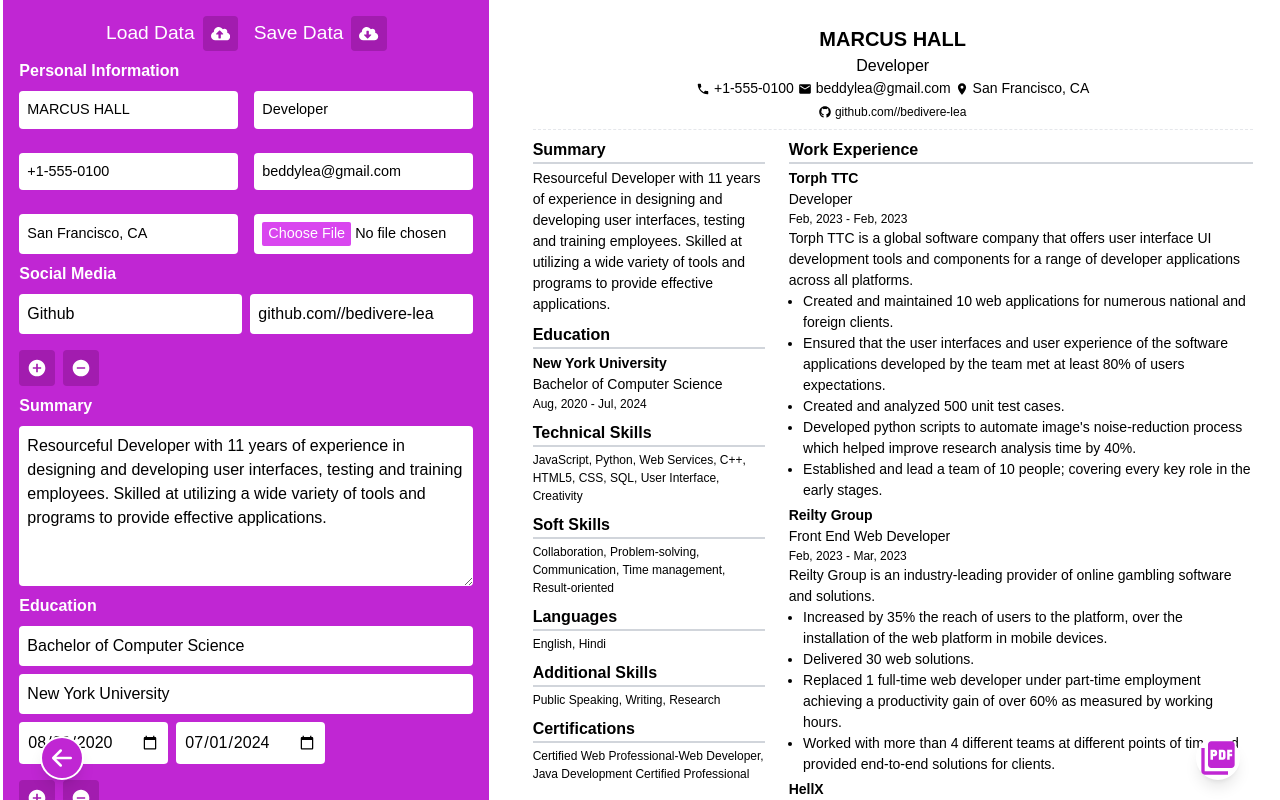
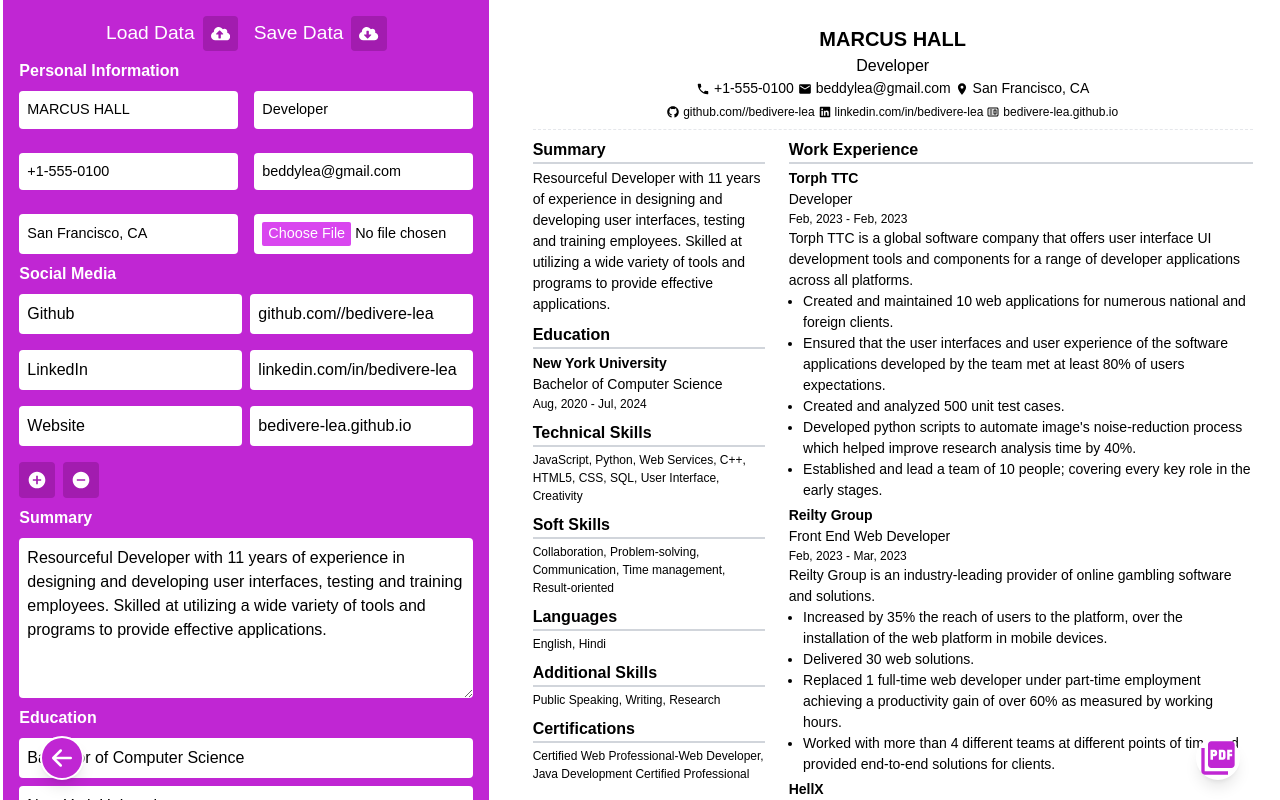
Before and after one commit to sauravhathi/atsresume, a Next.js app: page / in a window 1280 px wide. Built offline with nearby package versions, Linux system fonts and the light colour scheme.

Commit message:
key point input maxlength remove

```diff
--- a/components/form/Projects.jsx
+++ b/components/form/Projects.jsx
@@ -34,7 +34,6 @@ const Projects = ({ resumeData, handleProjects, addProjects, removeProjects }) =
               name="keyAchievements"
               className="w-full other-input h-40"
               value={project.keyAchievements}
-              maxLength="250"
               onChange={(e) => handleProjects(e, index)} />
             <div className="flex-wrap-gap-2">
               <input
--- a/components/form/WorkExperience.jsx
+++ b/components/form/WorkExperience.jsx
@@ -34,7 +34,6 @@ const WorkExperience = ({ resumeData, handleWorkExperience, addWorkExperience, r
               name="keyAchievements"
               className="w-full other-input h-40"
               value={workExperience.keyAchievements}
-              maxLength="250"
               onChange={(e) => handleWorkExperience(e, index)} />
             <div className="flex-wrap-gap-2">
               <input
--- a/components/utility/DefaultResumeData.jsx
+++ b/components/utility/DefaultResumeData.jsx
@@ -9,6 +9,14 @@ const DefaultResumeData = {
     {
       socialMedia: "Github",
       link: "github.com//bedivere-lea",
+    },
+    {
+      socialMedia: "LinkedIn",
+      link: "linkedin.com/in/bedivere-lea",
+    },
+    {
+      socialMedia: "Website",
+      link: "bedivere-lea.github.io",
     },
   ],
   summary: "Resourceful Developer with 11 years of experience in designing and developing user interfaces, testing and training employees. Skilled at utilizing a wide variety of tools and programs to provide effective applications.",
--- a/pages/builder.jsx
+++ b/pages/builder.jsx
@@ -11,15 +11,17 @@ import PersonalInformation from "../components/form/PersonalInformation";
 import Summary from "../components/form/Summary";
 import Projects from "../components/form/Projects";
 import Education from "../components/form/Education";
-import {MdPictureAsPdf} from "react-icons/md";
 import dynamic from "next/dynamic";
 
 
 
 export default function Builder(props) {
+  // resume data
   const [resumeData, setResumeData] = useState(DefaultResumeData);
+  // form hide/show
   const [formClose, setFormClose] = useState(false);
 
+  // load backup resume data
   const handleLoad = (event) => {
     const file = event.target.files[0];
     const reader = new FileReader();
@@ -30,6 +32,7 @@ export default function Builder(props) {
     reader.readAsText(file);
   };
 
+  // download resume data
   const handleDownload = (data, filename, event) => {
     event.preventDefault();
     const jsonData = JSON.stringify(data);
@@ -40,11 +43,13 @@ export default function Builder(props) {
     link.click();
   };
 
+  // personal information
   const handleChange = (e) => {
     setResumeData({ ...resumeData, [e.target.name]: e.target.value });
     console.log(resumeData);
   };
 
+  // profile picture
   const handleProfilePicture = (e) => {
     const file = e.target.files[0];
     const reader = new FileReader();
@@ -54,43 +59,11 @@ export default function Builder(props) {
     reader.readAsDataURL(file);
   };
 
-  const handleSocialMedia = (e, index) => {
-    const newSocialMedia = [...resumeData.socialMedia];
-    newSocialMedia[index][e.target.name] = e.target.value.replace("https://", "");
-    setResumeData({ ...resumeData, socialMedia: newSocialMedia });
-  };
-
+  // education
   const handleEducation = (e, index) => {
     const newEducation = [...resumeData.education];
     newEducation[index][e.target.name] = e.target.value;
     setResumeData({ ...resumeData, education: newEducation });
-  };
-
-  const handleworkExperience = (e, index) => {
-    const newworkExperience = [...resumeData.workExperience];
-    newworkExperience[index][e.target.name] = e.target.value;
-    setResumeData({ ...resumeData, workExperience: newworkExperience });
-  };
-
-  const handleProjects = (e, index) => {
-    const newProjects = [...resumeData.projects];
-    newProjects[index][e.target.name] = e.target.value;
-    setResumeData({ ...resumeData, projects: newProjects });
-    console.log(resumeData.projects)
-  };
-
-  const addSocialMedia = () => {
-    setResumeData({
-      ...resumeData,
-      socialMedia: [...resumeData.socialMedia, { socialMedia: "", link: "" }],
-    });
-  };
-
-  const removeSocialMedia = (index) => {
-    const newSocialMedia = [...resumeData.socialMedia];
-    newSocialMedia[index] = newSocialMedia[newSocialMedia.length - 1];
-    newSocialMedia.pop();
-    setResumeData({ ...resumeData, socialMedia: newSocialMedia });
   };
 
   const addEducation = () => {
@@ -105,6 +78,13 @@ export default function Builder(props) {
     newEducation[index] = newEducation[newEducation.length - 1];
     newEducation.pop();
     setResumeData({ ...resumeData, education: newEducation });
+  };
+
+  // work experience
+  const handleworkExperience = (e, index) => {
+    const newworkExperience = [...resumeData.workExperience];
+    newworkExperience[index][e.target.name] = e.target.value;
+    setResumeData({ ...resumeData, workExperience: newworkExperience });
   };
 
   const addworkExperience = () => {
@@ -124,6 +104,14 @@ export default function Builder(props) {
     setResumeData({ ...resumeData, workExperience: newworkExperience });
   };
 
+  // projects
+  const handleProjects = (e, index) => {
+    const newProjects = [...resumeData.projects];
+    newProjects[index][e.target.name] = e.target.value;
+    setResumeData({ ...resumeData, projects: newProjects });
+    console.log(resumeData.projects)
+  };
+
   const addProjects = () => {
     setResumeData({
       ...resumeData,
@@ -141,6 +129,28 @@ export default function Builder(props) {
     setResumeData({ ...resumeData, projects: newProjects });
   };
 
+  // social media
+  const handleSocialMedia = (e, index) => {
+    const newSocialMedia = [...resumeData.socialMedia];
+    newSocialMedia[index][e.target.name] = e.target.value.replace("https://", "");
+    setResumeData({ ...resumeData, socialMedia: newSocialMedia });
+  };
+
+  const addSocialMedia = () => {
+    setResumeData({
+      ...resumeData,
+      socialMedia: [...resumeData.socialMedia, { socialMedia: "", link: "" }],
+    });
+  };
+
+  const removeSocialMedia = (index) => {
+    const newSocialMedia = [...resumeData.socialMedia];
+    newSocialMedia[index] = newSocialMedia[newSocialMedia.length - 1];
+    newSocialMedia.pop();
+    setResumeData({ ...resumeData, socialMedia: newSocialMedia });
+  };
+
+  // technical skills
   const handleTechnicalSkills = (e, index) => {
     const newTechnicalSkills = [...resumeData.technicalSkills];
     newTechnicalSkills[index] = e.target.value;
@@ -158,6 +168,7 @@ export default function Builder(props) {
     setResumeData({ ...resumeData, technicalSkills: newTechnicalSkills });
   };
 
+  // soft skills
   const handleSoftSkills = (e, index) => {
     const newSoftSkills = [...resumeData.softSkills];
     newSoftSkills[index] = e.target.value;
@@ -175,6 +186,7 @@ export default function Builder(props) {
     setResumeData({ ...resumeData, softSkills: newSoftSkills });
   };
 
+  // languages
   const handleLanguages = (e, index) => {
     const newLanguages = [...resumeData.languages];
     newLanguages[index] = e.target.value;
@@ -192,6 +204,7 @@ export default function Builder(props) {
     setResumeData({ ...resumeData, languages: newLanguages });
   };
 
+  // additional skills
   const handleAdditionalSkills = (e, index) => {
     const newAdditionalSkills = [...resumeData.additionalSkills];
     newAdditionalSkills[index] = e.target.value;
@@ -209,6 +222,7 @@ export default function Builder(props) {
     setResumeData({ ...resumeData, additionalSkills: newAdditionalSkills });
   };
 
+  // ceritifications
   const handleCertifications = (e, index) => {
     const newCertifications = [...resumeData.certifications];
     newCertifications[index] = e.target.value;
@@ -255,6 +269,7 @@ export default function Builder(props) {
   )
 };
 
+// server side rendering false
 const Print = dynamic(() => import("../components/utility/WinPrint"), {
   ssr: false,
 });
```
